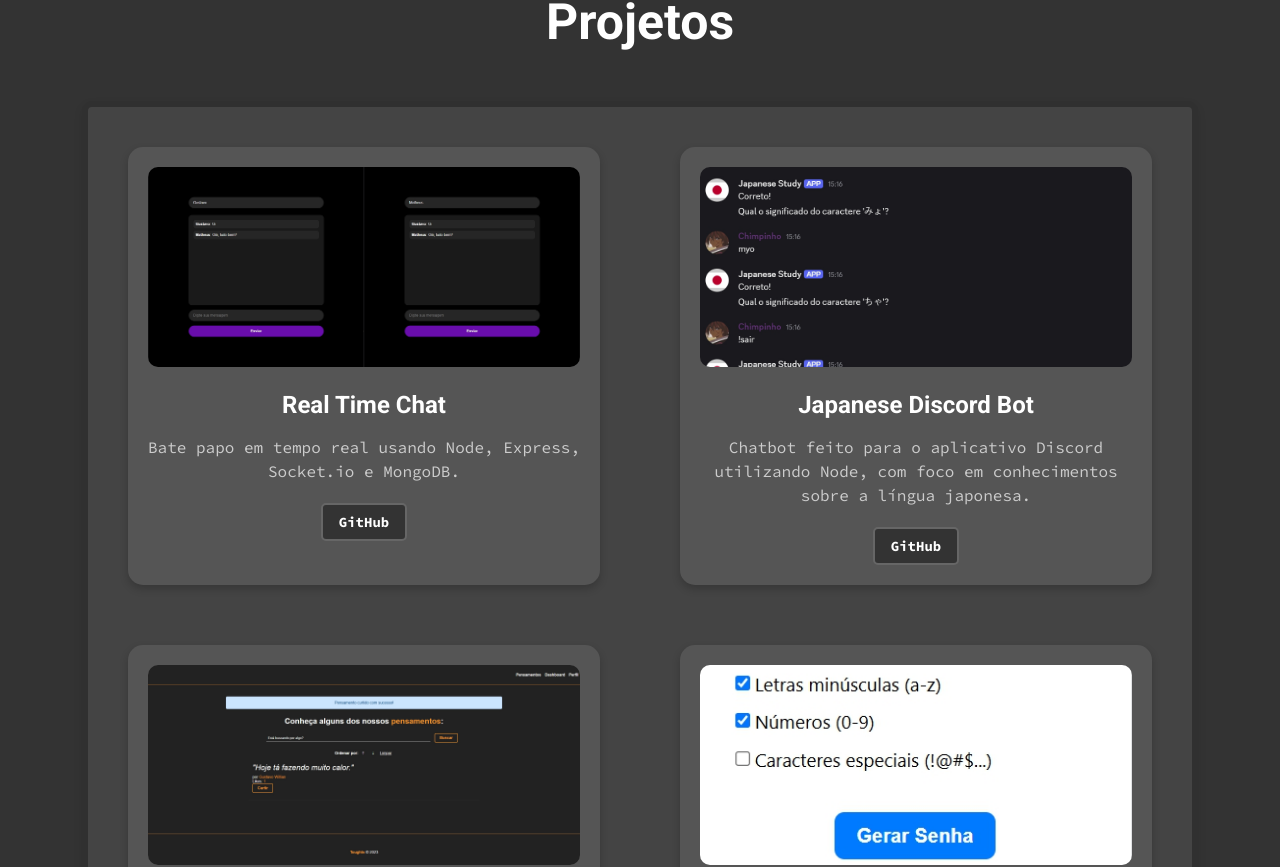
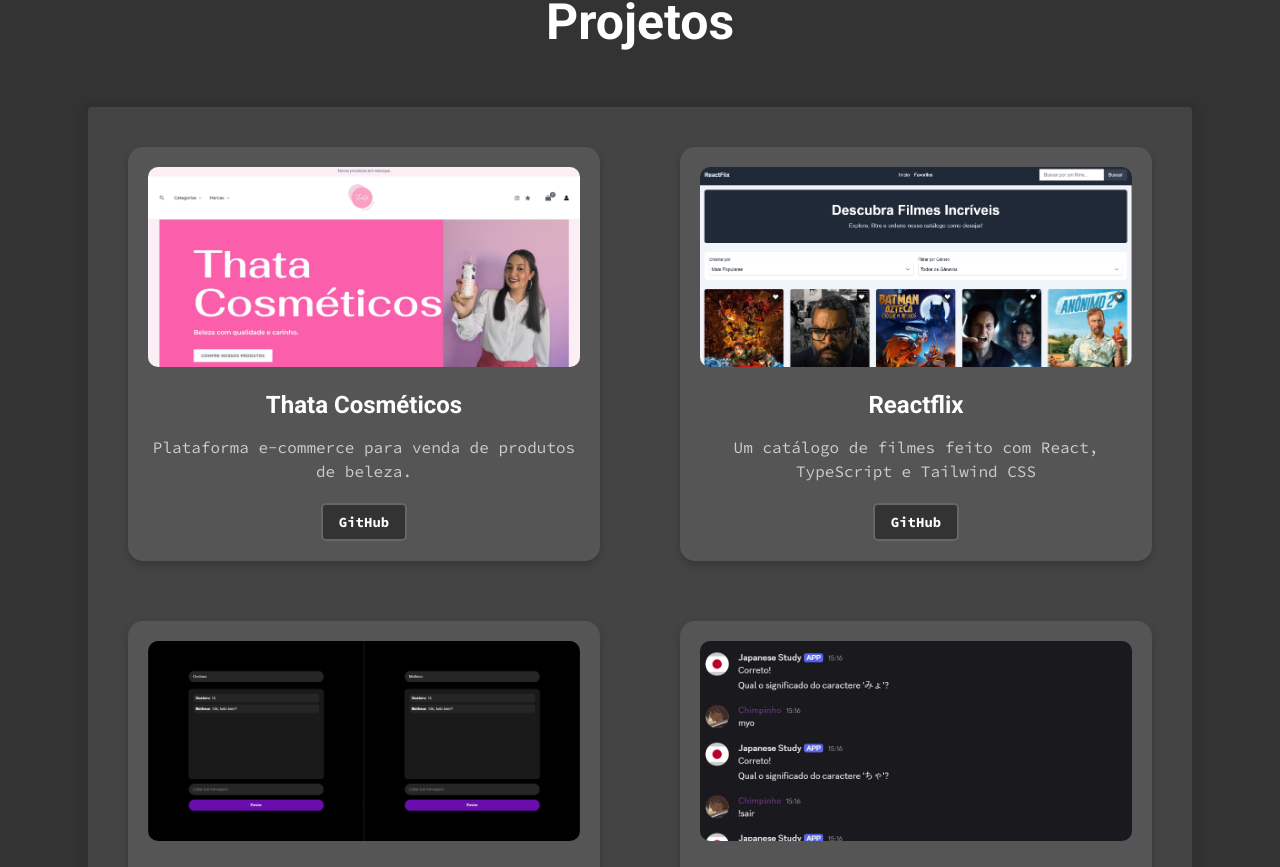
Before and after one commit to GustavoWillian7/portfolio, a React (Vite) app: page / in a window 1280 px wide. Shown: the part 1759-2626 px from the top of the page. Built offline with nearby package versions, Linux system fonts and the light colour scheme.

Commit message:
Add projects

```diff
--- a/src/components/Projects.tsx
+++ b/src/components/Projects.tsx
@@ -1,4 +1,6 @@
 import React from "react";
+import ThataCosmeticos from "../assets/thatacosmeticos.jpg";
+import ReactFlix from "../assets/reactflix.jpg";
 import RealTimeChat from "../assets/real-time-chat.jpg";
 import JapaneseDiscordBot from "../assets/japanese-discord-bot.jpg";
 import Toughts from "../assets/toughts.jpg";
@@ -14,6 +16,19 @@
 
 const Projects: React.FC = () => {
   const projects: Project[] = [
+    {
+      name: "Thata Cosméticos",
+      description: "Plataforma e-commerce para venda de produtos de beleza.",
+      image: ThataCosmeticos,
+      githubUrl: "https:www.thatacosmeticos.com",
+    },
+    {
+      name: "Reactflix",
+      description:
+        "Um catálogo de filmes feito com React, TypeScript e Tailwind CSS",
+      image: ReactFlix,
+      githubUrl: "https://github.com/GustavoWillian7/Reactflix",
+    },
     {
       name: "Real Time Chat",
       description:
```
Also changed, not shown: src/assets/reactflix.jpg (added), src/assets/thatacosmeticos.jpg (added).
